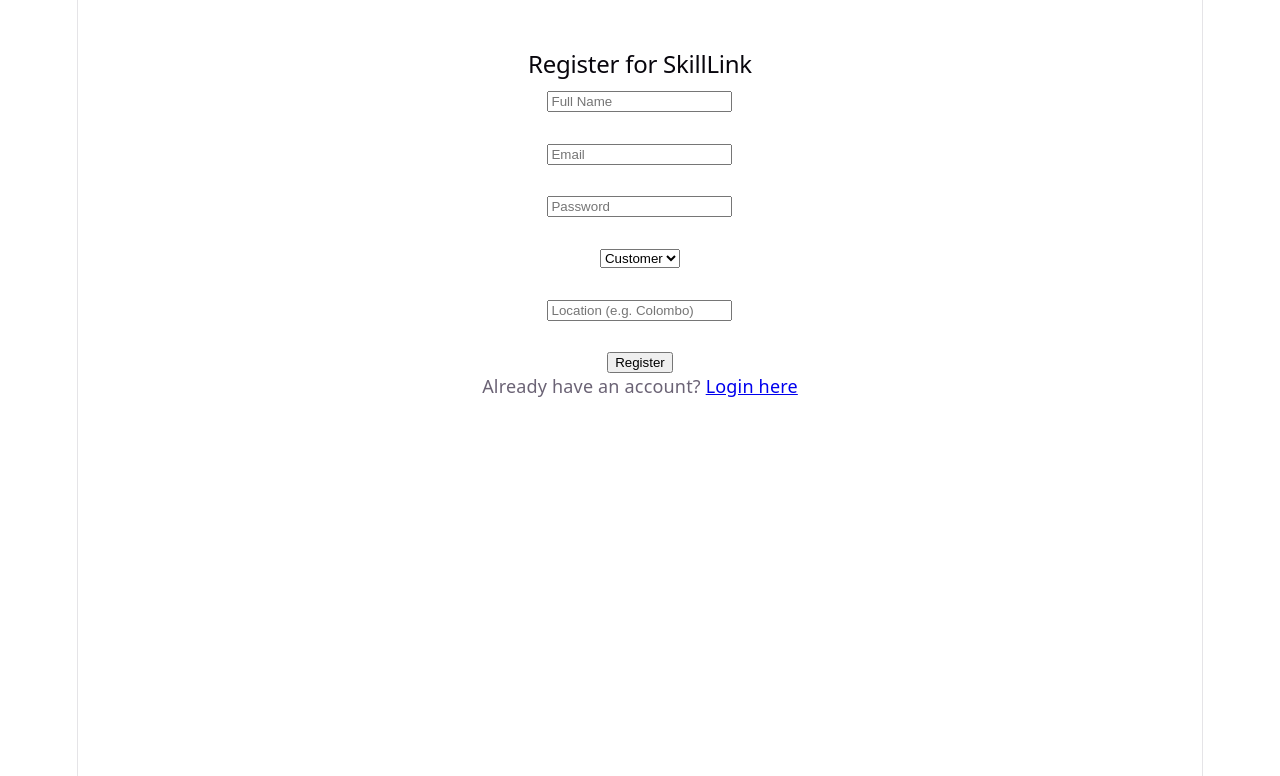
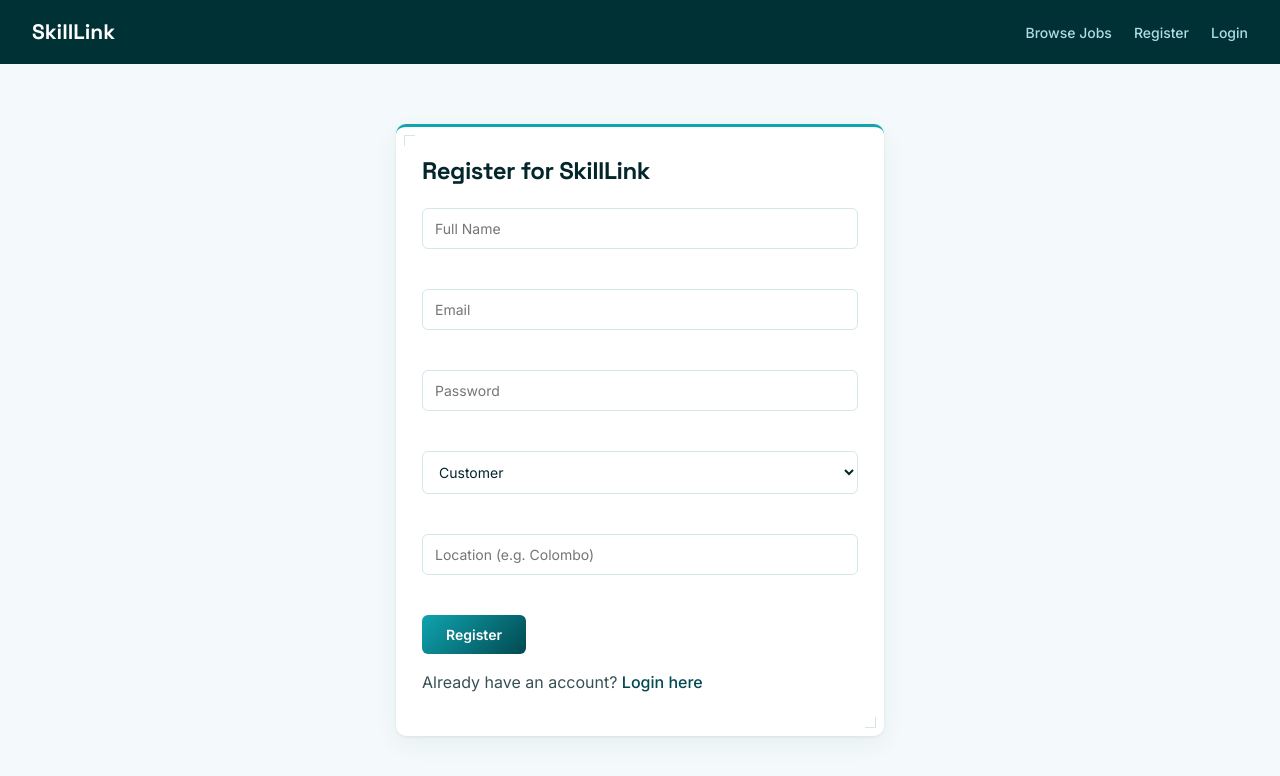
Before and after one commit to anuanusikan/Smart_service_Booking_Platform, a React (Vite) app in the folder client/: page /register in a window 1280 px wide. Shown: the top 776 px of the page. Built offline with nearby package versions, Linux system fonts and the light colour scheme.

Commit message:
Add blueprint-inspired teal design system across all pages

```diff
--- a/client/index.html
+++ b/client/index.html
@@ -4,6 +4,9 @@
     <meta charset="UTF-8" />
     <link rel="icon" type="image/svg+xml" href="/favicon.svg" />
     <meta name="viewport" content="width=device-width, initial-scale=1.0" />
+    <link rel="preconnect" href="https://fonts.googleapis.com">
+<link rel="preconnect" href="https://fonts.gstatic.com" crossorigin>
+<link href="https://fonts.googleapis.com/css2?family=Space+Grotesk:wght@500;600;700&family=Inter:wght@400;500;600&family=IBM+Plex+Mono:wght@500;600&display=swap" rel="stylesheet">
     <title>client</title>
   </head>
   <body>
--- a/client/src/App.jsx
+++ b/client/src/App.jsx
@@ -1,22 +1,55 @@
-import { Routes, Route, Link } from 'react-router-dom';
+import { Routes, Route, Link, useNavigate } from 'react-router-dom';
 import Register from './pages/Register';
 import Login from './pages/Login';
 import PostJob from './pages/PostJob';
 import BrowseJobs from './pages/BrowseJobs';
 import MyBookings from './pages/MyBookings';
 
+function Navbar() {
+  const navigate = useNavigate();
+  const user = JSON.parse(localStorage.getItem('user'));
+
+  const handleLogout = () => {
+    localStorage.removeItem('token');
+    localStorage.removeItem('user');
+    navigate('/login');
+  };
+
+  return (
+    <div className="navbar">
+      <Link to="/" className="logo">SkillLink</Link>
+      <div className="links">
+        <Link to="/jobs">Browse Jobs</Link>
+        {user?.role === 'customer' && <Link to="/post-job">Post a Job</Link>}
+        {user && <Link to="/my-bookings">My Bookings</Link>}
+        {!user && <Link to="/register">Register</Link>}
+        {!user && <Link to="/login">Login</Link>}
+        {user && <a href="#" onClick={handleLogout}>Logout ({user.name})</a>}
+      </div>
+    </div>
+  );
+}
+
 function Home() {
   return (
-    <div>
-      <h1>SkillLink</h1>
-      <p>Welcome to SkillLink — find trusted service providers near you.</p>
-      <Link to="/register">Register</Link> | <Link to="/login">Login</Link> | <Link to="/post-job">Post a Job</Link> | <Link to="/jobs">Browse Jobs</Link> | <Link to="/my-bookings">My Bookings</Link>
+    <div className="hero">
+      <div className="hero-inner">
+        <span className="eyebrow">• Introducing SkillLink</span>
+        <h1>Find help.<br /><span>Get it done.</span></h1>
+        <p>Connect with trusted local providers for any task — from a leaking pipe to a last-minute tutor. Post a job, get matched, get it sorted.</p>
+        <div className="actions">
+          <Link to="/register">Get Started</Link>
+          <Link to="/jobs" className="secondary">Browse Jobs</Link>
+        </div>
+      </div>
     </div>
   );
 }
 
 function App() {
   return (
+    <>
+      <Navbar />
       <Routes>
         <Route path="/" element={<Home />} />
         <Route path="/register" element={<Register />} />
@@ -25,6 +58,7 @@
         <Route path="/jobs" element={<BrowseJobs />} />
         <Route path="/my-bookings" element={<MyBookings />} />
       </Routes>
+    </>
   );
 }
 
--- a/client/src/index.css
+++ b/client/src/index.css
@@ -1,111 +1,200 @@
-:root {
-  --text: #6b6375;
-  --text-h: #08060d;
-  --bg: #fff;
-  --border: #e5e4e7;
-  --code-bg: #f4f3ec;
-  --accent: #aa3bff;
-  --accent-bg: rgba(170, 59, 255, 0.1);
-  --accent-border: rgba(170, 59, 255, 0.5);
-  --social-bg: rgba(244, 243, 236, 0.5);
-  --shadow:
-    rgba(0, 0, 0, 0.1) 0 10px 15px -3px, rgba(0, 0, 0, 0.05) 0 4px 6px -2px;
-
-  --sans: system-ui, 'Segoe UI', Roboto, sans-serif;
-  --heading: system-ui, 'Segoe UI', Roboto, sans-serif;
-  --mono: ui-monospace, Consolas, monospace;
-
-  font: 18px/145% var(--sans);
-  letter-spacing: 0.18px;
-  color-scheme: light dark;
-  color: var(--text);
-  background: var(--bg);
-  font-synthesis: none;
-  text-rendering: optimizeLegibility;
-  -webkit-font-smoothing: antialiased;
-  -moz-osx-font-smoothing: grayscale;
-
-  @media (max-width: 1024px) {
-    font-size: 16px;
-  }
+* {
+  box-sizing: border-box;
 }
 
-@media (prefers-color-scheme: dark) {
-  :root {
-    --text: #9ca3af;
-    --text-h: #f3f4f6;
-    --bg: #16171d;
-    --border: #2e303a;
-    --code-bg: #1f2028;
-    --accent: #c084fc;
-    --accent-bg: rgba(192, 132, 252, 0.15);
-    --accent-border: rgba(192, 132, 252, 0.5);
-    --social-bg: rgba(47, 48, 58, 0.5);
-    --shadow:
-      rgba(0, 0, 0, 0.4) 0 10px 15px -3px, rgba(0, 0, 0, 0.25) 0 4px 6px -2px;
-  }
-
-  #social .button-icon {
-    filter: invert(1) brightness(2);
-  }
+:root {
+  --black-teal: #003135;
+  --dark-teal: #024950;
+  --rust: #964734;
+  --bright-teal: #0FA4AF;
+  --pale-teal: #AFDDE5;
+  --ink: #04262A;
+  --slate: #375056;
+  --paper: #FFFFFF;
+  --bg: #F4FAFB;
 }
 
 body {
   margin: 0;
+  font-family: 'Inter', Arial, sans-serif;
+  background-color: var(--bg);
+  color: var(--slate);
+  line-height: 1.5;
 }
 
-#root {
-  width: 1126px;
-  max-width: 100%;
-  margin: 0 auto;
-  text-align: center;
-  border-inline: 1px solid var(--border);
-  min-height: 100svh;
-  display: flex;
-  flex-direction: column;
-  box-sizing: border-box;
+h1, h2, h3 {
+  font-family: 'Space Grotesk', sans-serif;
+  color: var(--ink);
+  margin-top: 0;
+  letter-spacing: -0.02em;
 }
 
-h1,
-h2 {
-  font-family: var(--heading);
+a {
+  color: var(--dark-teal);
+  text-decoration: none;
   font-weight: 500;
-  color: var(--text-h);
+}
+a:hover { text-decoration: underline; }
+
+input, textarea, select {
+  width: 100%;
+  padding: 11px 12px;
+  margin-bottom: 16px;
+  border: 1.5px solid #D3E6E9;
+  border-radius: 6px;
+  font-size: 14px;
+  font-family: 'Inter', sans-serif;
+  background: var(--paper);
+  color: var(--ink);
+}
+input:focus, textarea:focus, select:focus {
+  outline: none;
+  border-color: var(--bright-teal);
 }
 
-h1 {
-  font-size: 56px;
-  letter-spacing: -1.68px;
-  margin: 32px 0;
-  @media (max-width: 1024px) {
-    font-size: 36px;
-    margin: 20px 0;
-  }
+button {
+  background: linear-gradient(135deg, var(--bright-teal), var(--dark-teal));
+  color: white;
+  border: none;
+  padding: 11px 24px;
+  border-radius: 6px;
+  font-size: 14px;
+  font-weight: 600;
+  font-family: 'Inter', sans-serif;
+  cursor: pointer;
+  transition: filter 0.15s ease;
 }
-h2 {
-  font-size: 24px;
-  line-height: 118%;
-  letter-spacing: -0.24px;
-  margin: 0 0 8px;
-  @media (max-width: 1024px) {
-    font-size: 20px;
-  }
-}
-p {
-  margin: 0;
+button:hover { filter: brightness(1.08); }
+
+.container {
+  max-width: 520px;
+  margin: 60px auto;
+  padding: 0 16px;
 }
 
-code,
-.counter {
-  font-family: var(--mono);
-  display: inline-flex;
-  border-radius: 4px;
-  color: var(--text-h);
+.card {
+  background: var(--paper);
+  border-radius: 10px;
+  padding: 26px;
+  margin-bottom: 18px;
+  box-shadow: 0 1px 3px rgba(0, 49, 53, 0.08), 0 8px 24px rgba(0, 49, 53, 0.06);
+  position: relative;
+  border-top: 3px solid var(--bright-teal);
 }
 
-code {
-  font-size: 15px;
-  line-height: 135%;
-  padding: 4px 8px;
-  background: var(--code-bg);
+.card::before, .card::after {
+  content: '';
+  position: absolute;
+  width: 10px;
+  height: 10px;
+  border: 1.5px solid #D3E6E9;
 }
+.card::before { top: 8px; left: 8px; border-right: none; border-bottom: none; }
+.card::after  { bottom: 8px; right: 8px; border-left: none; border-top: none; }
+
+.eyebrow {
+  font-family: 'IBM Plex Mono', monospace;
+  font-size: 11px;
+  letter-spacing: 0.12em;
+  text-transform: uppercase;
+  color: var(--rust);
+  font-weight: 600;
+  margin-bottom: 8px;
+  display: block;
+}
+
+.meta {
+  font-family: 'IBM Plex Mono', monospace;
+  font-size: 13px;
+  color: var(--slate);
+  margin: 4px 0;
+}
+.meta b { color: var(--ink); }
+
+.navbar {
+  background: var(--black-teal);
+  padding: 16px 32px;
+  display: flex;
+  justify-content: space-between;
+  align-items: center;
+}
+.navbar .logo {
+  font-family: 'Space Grotesk', sans-serif;
+  font-weight: 700;
+  font-size: 21px;
+  color: white;
+}
+.navbar .links a {
+  margin-left: 22px;
+  color: var(--pale-teal);
+  font-weight: 500;
+  font-size: 14px;
+}
+.navbar .links a:hover { color: white; text-decoration: none; }
+
+/* HERO — big, dark, gradient, matches the reference mood */
+.hero {
+  background: linear-gradient(160deg, var(--black-teal) 0%, var(--dark-teal) 100%);
+  padding: 100px 32px 110px;
+  text-align: left;
+}
+.hero-inner {
+  max-width: 760px;
+  margin: 0 auto;
+}
+.hero .eyebrow {
+  color: var(--bright-teal);
+  margin-bottom: 22px;
+}
+.hero h1 {
+  color: white;
+  font-size: 56px;
+  line-height: 1.05;
+  margin-bottom: 18px;
+  font-weight: 700;
+}
+.hero h1 span { color: var(--bright-teal); }
+.hero p {
+  color: var(--pale-teal);
+  font-size: 17px;
+  max-width: 460px;
+  margin: 0 0 32px;
+}
+.hero .actions a {
+  display: inline-block;
+  background: linear-gradient(135deg, var(--bright-teal), var(--dark-teal));
+  color: white;
+  padding: 13px 28px;
+  border-radius: 6px;
+  font-weight: 600;
+  margin-right: 12px;
+}
+.hero .actions a:hover { filter: brightness(1.1); text-decoration: none; }
+.hero .actions a.secondary {
+  background: transparent;
+  border: 1.5px solid rgba(175, 221, 229, 0.35);
+  color: var(--pale-teal);
+}
+
+.status-badge {
+  display: inline-block;
+  padding: 4px 12px;
+  border-radius: 4px;
+  font-family: 'IBM Plex Mono', monospace;
+  font-size: 11px;
+  font-weight: 600;
+  letter-spacing: 0.04em;
+  text-transform: uppercase;
+}
+.status-open      { background: #E1F3E5; color: #227A44; }
+.status-pending    { background: #FBEEE9; color: var(--rust); }
+.status-accepted   { background: #E1F4F6; color: var(--dark-teal); }
+.status-assigned   { background: #E1F4F6; color: var(--dark-teal); }
+.status-declined   { background: #FBEAE8; color: #A03A2C; }
+.status-completed  { background: #ECE7F6; color: #5E35B1; }
+
+.job-list {
+  max-width: 640px;
+  margin: 40px auto;
+  padding: 0 16px;
+}
--- a/client/src/pages/BrowseJobs.jsx
+++ b/client/src/pages/BrowseJobs.jsx
@@ -43,23 +43,23 @@
   if (loading) return <p>Loading jobs...</p>;
 
   return (
-    <div style={{ maxWidth: '600px', margin: '50px auto' }}>
+    <div className="job-list">
       <h2>Browse Jobs</h2>
       {message && <p><b>{message}</b></p>}
       {jobs.length === 0 && <p>No jobs posted yet.</p>}
 
       {jobs.map((job) => (
-        <div key={job._id} style={{ border: '1px solid #ccc', padding: '15px', marginBottom: '15px' }}>
-          <h3>{job.title}</h3>
+        <div key={job._id} className="card">
+          <span className={`status-badge status-${job.status}`}>{job.status}</span>
+          <h3 style={{ marginTop: '10px' }}>{job.title}</h3>
           <p>{job.description}</p>
-          <p><b>Category:</b> {job.category}</p>
-          <p><b>Location:</b> {job.location}</p>
-          <p><b>Budget:</b> Rs. {job.budget}</p>
-          <p><b>Posted by:</b> {job.postedBy?.name}</p>
-          <p><b>Status:</b> {job.status}</p>
+          <p className="meta"><b>Category:</b> {job.category}</p>
+          <p className="meta"><b>Location:</b> {job.location}</p>
+          <p className="meta"><b>Budget:</b> Rs. {job.budget}</p>
+          <p className="meta"><b>Posted by:</b> {job.postedBy?.name}</p>
 
           {user?.role === 'provider' && job.status === 'open' && (
-            <button onClick={() => handleRequest(job._id)}>Request This Job</button>
+            <button onClick={() => handleRequest(job._id)} style={{ marginTop: '10px' }}>Request This Job</button>
           )}
         </div>
       ))}
--- a/client/src/pages/Login.jsx
+++ b/client/src/pages/Login.jsx
@@ -40,7 +40,8 @@
   };
 
   return (
-    <div style={{ maxWidth: '400px', margin: '50px auto' }}>
+    <div className="container">
+      <div className="card">
       <h2>Login to SkillLink</h2>
       <form onSubmit={handleSubmit}>
         <input
@@ -68,6 +69,7 @@
 
       <p>Don't have an account? <Link to="/register">Register here</Link></p>
     </div>
+    </div>
   );
 }
 
--- a/client/src/pages/Register.jsx
+++ b/client/src/pages/Register.jsx
@@ -41,7 +41,8 @@
   };
 
   return (
-    <div style={{ maxWidth: '400px', margin: '50px auto' }}>
+    <div className="container">
+      <div className="card">
       <h2>Register for SkillLink</h2>
       <form onSubmit={handleSubmit}>
         <input
@@ -91,6 +92,7 @@
 
       <p>Already have an account? <Link to="/login">Login here</Link></p>
     </div>
+    </div>
   );
 }
 
```
Also changed, not shown: client/src/pages/MyBookings.jsx (+9 -9 lines). Lines whose indentation alone changed are shown as unchanged.
